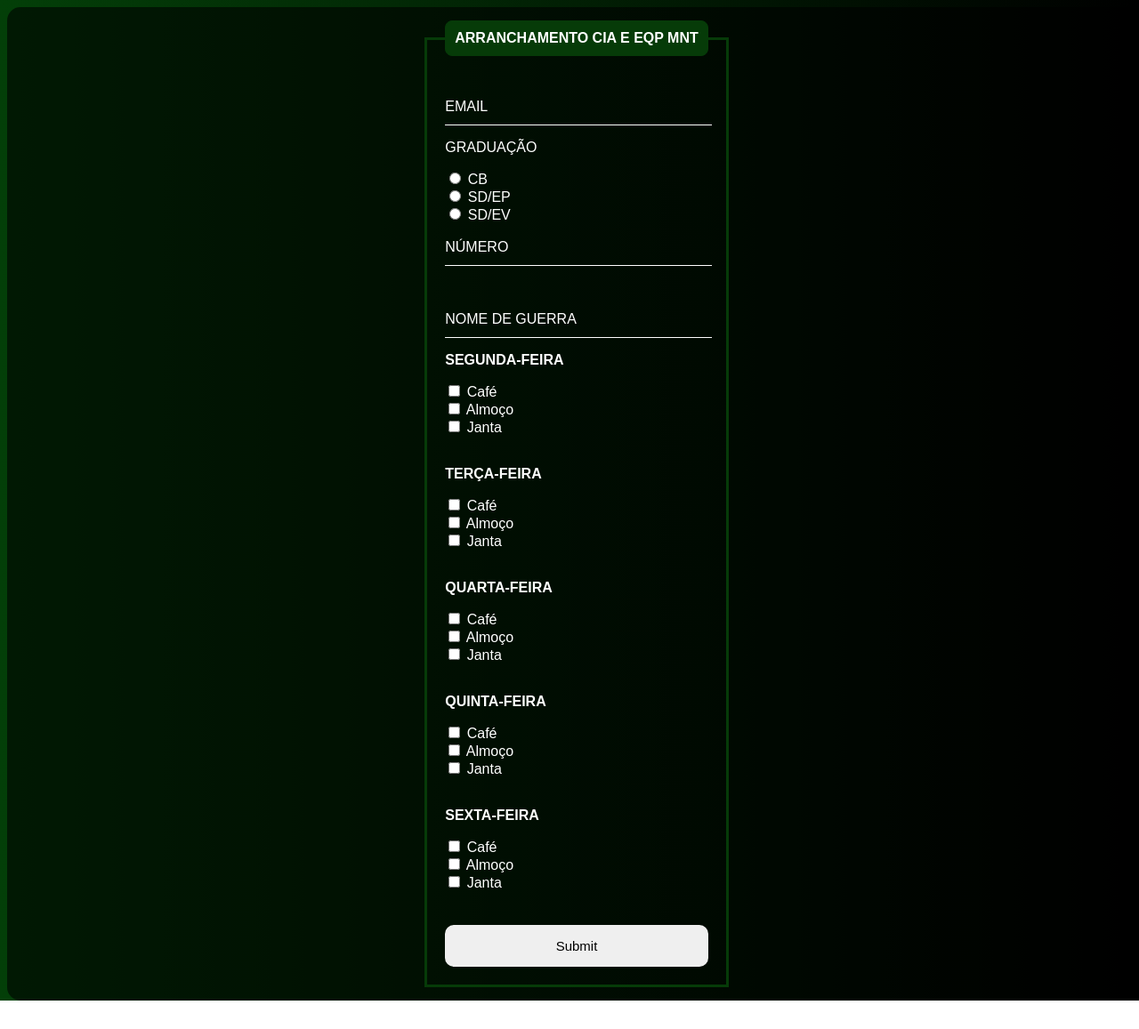
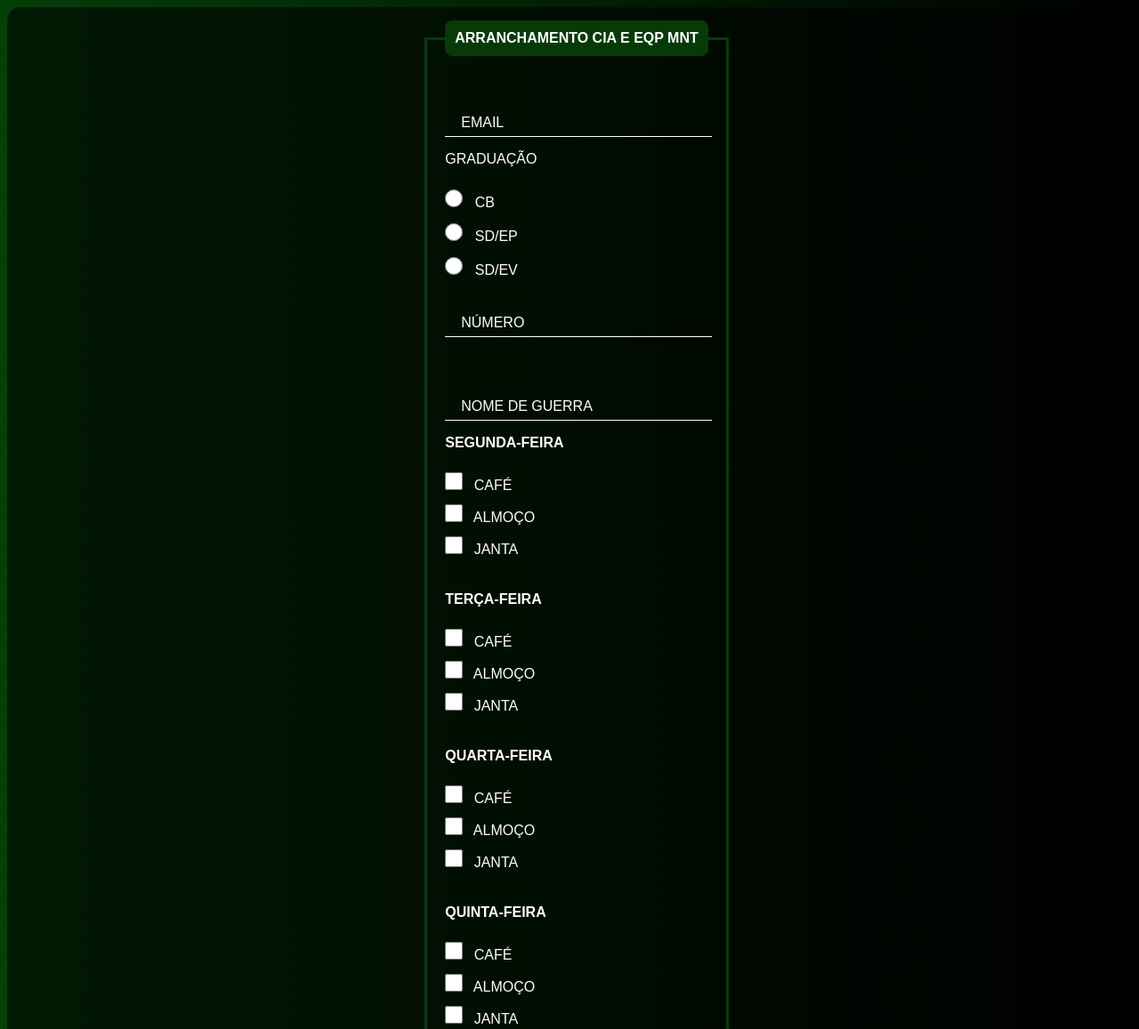
Before and after one commit to mtslcsdev/arranchamentoceem, a plain HTML site: page index.html in a window 1280 px wide. Shown: the top 1157 px of the page at 89% size. Before the commit the page ends 1125 px from the top, so only its background shows below. Drawn offline with Linux system fonts and the light colour scheme.

Commit message:
arranchamento

```diff
--- a/index.css
+++ b/index.css
@@ -30,6 +30,11 @@ legend {
     margin-bottom: 10px;
 }
 
+.input {
+    height: 400px;
+    width: 400px;
+}
+
 .inputBox {
     position: relative;
     margin-bottom: 15px;
@@ -45,15 +50,21 @@ legend {
     width: 100%;
     letter-spacing: 2px;
     margin-top: 10px;
+    height: 30px;
+    position: relative;
 }
 
+.inputcb {
+
+}
 .labelInput {
     position: absolute;
-    top: 0px;
-    left: 0px;
+    top: 10px;
+    left: 10px;
     pointer-events: none;
     transition: .5s;
     color: white;
+    padding: 8px;
 }
 
 .inputUser:focus ~ .labelInput,
@@ -61,6 +72,22 @@ legend {
     top: -20px;
     font-size: 12px;
     color: rgb(11, 253, 19);
+}
+
+input[type="checkbox" i] {
+    cursor: pointer;
+    margin: 8px 8px 8px 0;
+    width: 20px; /* Defina a largura desejada */
+    height: 20px; /* Defina a altura desejada */
+}
+
+input[type="radio" i] {
+    cursor: pointer;
+    margin: 9px 9px 9px 0;
+    width: 20px; /* Defina a largura desejada */
+    height: 20px; /* Defina a altura desejada */
+
+
 }
 
 #submit {
@@ -78,3 +105,16 @@ legend {
 #submit:hover {
     background-image: linear-gradient(to right, rgb(3, 63, 8), rgb(0, 0, 0));
 }
+
+.hidden {
+    display: none;
+}
+
+#thank-you-container {
+    text-align: center;
+    margin-top: 50px;
+}
+
+#thank-you-container h1, p {
+    color: white;
+}
--- a/index.html
+++ b/index.html
@@ -19,13 +19,13 @@
                 </div>
                 <p>GRADUAÇÃO</p>
                 <input type="radio" id="cb" name="graduacao" value="CB" required>
-                <label for="cb">CB</label>
+                <label class="graduacao" for="cb">CB</label>
                 <br>
                 <input type="radio" id="sd_ep" name="graduacao" value="SD/EP" required>
-                <label for="sd_ep">SD/EP</label>
+                <label class="graduacao" for="sd_ep">SD/EP</label>
                 <br>
                 <input type="radio" id="sd_ev" name="graduacao" value="SD/EV" required>
-                <label for="sd_ev">SD/EV</label>
+                <label class="graduacao" for="sd_ev">SD/EV</label>
                 <br></br>
                 <div class="inputBox">
                     <input type="tel" name="telefone" id="telefone" class="inputUser" required>
@@ -33,47 +33,51 @@
                 </div>
                 <br></br>
                 <div class="inputBox">
-                    <input type="tel" name="nome_guerra" id="nome_guerra" class="inputUser" required>
+                    <input type="text" name="nome_guerra" id="nome_guerra" class="inputUser" required>
                     <label for="nome_guerra" class="labelInput">NOME DE GUERRA</label>
                 </div>
                 <strong><p>SEGUNDA-FEIRA</p></strong>
-                <label><input type="checkbox" name="refeicoes[]" value="cafe"> Café</label>
+                <label><input type="checkbox" name="refeicoes[]" value="cafe"> CAFÉ</label>
                 <br>
-                <label><input type="checkbox" name="refeicoes[]" value="almoco"> Almoço</label>
+                <label><input type="checkbox" name="refeicoes[]" value="almoco"> ALMOÇO</label>
                 <br>
-                <label><input type="checkbox" name="refeicoes[]" value="janta"> Janta</label>
+                <label><input type="checkbox" name="refeicoes[]" value="janta"> JANTA</label>
                 <br></br>
                 <strong><p>TERÇA-FEIRA</p></strong>
-                <label><input type="checkbox" name="refeicoes[]" value="cafe"> Café</label>
+                <label><input type="checkbox" name="refeicoes[]" value="cafe"> CAFÉ</label>
                 <br>
-                <label><input type="checkbox" name="refeicoes[]" value="almoco"> Almoço</label>
+                <label><input type="checkbox" name="refeicoes[]" value="almoco"> ALMOÇO</label>
                 <br>
-                <label><input type="checkbox" name="refeicoes[]" value="janta"> Janta</label>
+                <label><input type="checkbox" name="refeicoes[]" value="janta"> JANTA</label>
                 <br></br>
                 <strong><p>QUARTA-FEIRA</p></strong>
-                <label><input type="checkbox" name="refeicoes[]" value="cafe"> Café</label>
+                <label><input type="checkbox" name="refeicoes[]" value="cafe"> CAFÉ</label>
                 <br>
-                <label><input type="checkbox" name="refeicoes[]" value="almoco"> Almoço</label>
+                <label><input type="checkbox" name="refeicoes[]" value="almoco"> ALMOÇO</label>
                 <br>
-                <label><input type="checkbox" name="refeicoes[]" value="janta"> Janta</label>
+                <label><input type="checkbox" name="refeicoes[]" value="janta"> JANTA</label>
                 <br></br>
                 <strong><p>QUINTA-FEIRA</p></strong>
-                <label><input type="checkbox" name="refeicoes[]" value="cafe"> Café</label>
+                <label><input type="checkbox" name="refeicoes[]" value="cafe"> CAFÉ</label>
                 <br>
-                <label><input type="checkbox" name="refeicoes[]" value="almoco"> Almoço</label>
+                <label><input type="checkbox" name="refeicoes[]" value="almoco"> ALMOÇO</label>
                 <br>
-                <label><input type="checkbox" name="refeicoes[]" value="janta"> Janta</label>
+                <label><input type="checkbox" name="refeicoes[]" value="janta"> JANTA</label>
                 <br></br>
                 <strong><p>SEXTA-FEIRA</p></strong>
-                <label><input type="checkbox" name="refeicoes[]" value="cafe"> Café</label>
+                <label><input type="checkbox" name="refeicoes[]" value="cafe"> CAFÉ</label>
                 <br>
-                <label><input type="checkbox" name="refeicoes[]" value="almoco"> Almoço</label>
-                <br>
-                <label><input type="checkbox" name="refeicoes[]" value="janta"> Janta</label>
+                <label><input type="checkbox" name="refeicoes[]" value="almoco"> ALMOÇO</label>
                 <br></br>
                 <input type="submit" name="submit" id="submit">
             </fieldset>
         </form>
     </div>
+    <div id="thank-you-container" class="hidden">
+        <h1>Selva!</h1>
+        <p>CIA EQP a MELHOR!</p>
+    </div>
+
+    <script src="script.js"></script>
 </body>
 </html>
--- /dev/null
+++ b/script.js
@@ -0,0 +1,17 @@
+document.addEventListener("DOMContentLoaded", function() {
+    var form = document.querySelector('.box form');
+    var thankYouContainer = document.getElementById('thank-you-container');
+    var boxContainer = document.querySelector('.box');
+
+    form.addEventListener('submit', function(event) {
+        event.preventDefault(); // Evita o envio padrão do formulário
+
+        // Aqui você pode adicionar a lógica para processar o formulário, se necessário
+
+        // Oculta a div .box
+        boxContainer.style.display = 'none';
+
+        // Exibe a mensagem de agradecimento
+        thankYouContainer.style.display = 'block';
+    });
+});
```
